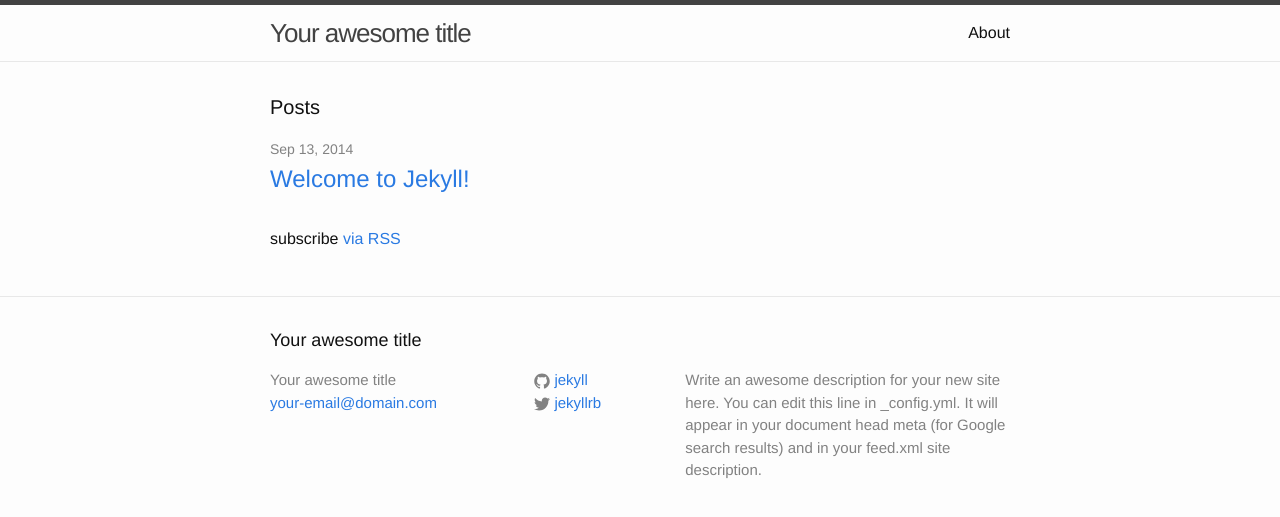
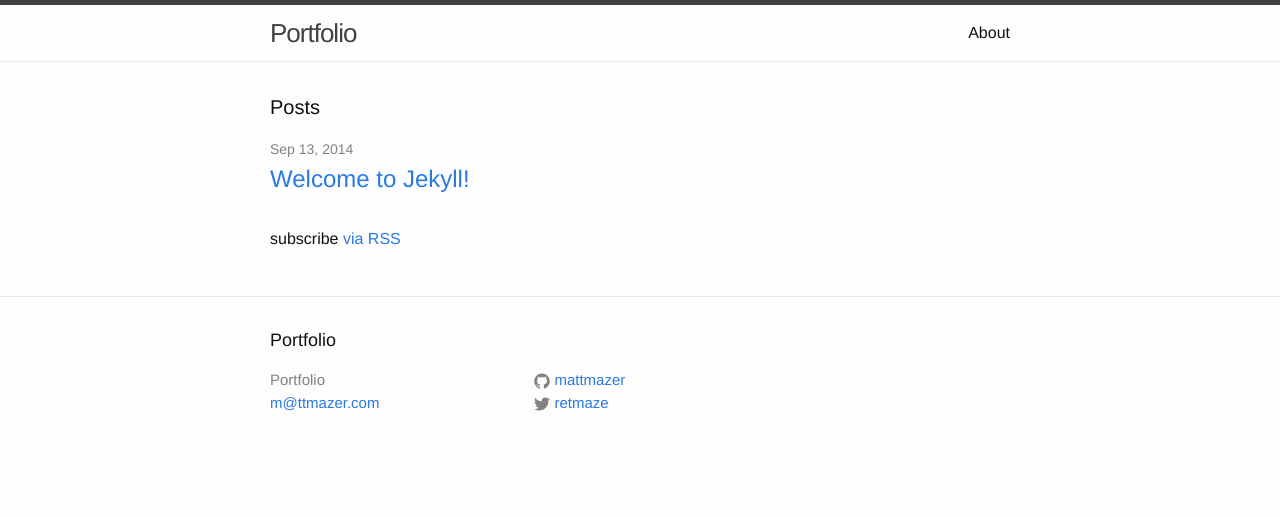
Before and after one commit to mattmazer/mattmazer.github.io, a Jekyll site: the page built from index.html, in a window 1280 px wide. Shown: the top 517 px of the page. Built offline with Jekyll 4.4.1, drawn with Linux system fonts in a browser that asks for light colours.

Commit message:
Update _config.yml

```diff
--- a/_config.yml
+++ b/_config.yml
@@ -1,14 +1,14 @@
 # Site settings
-title: Your awesome title
-email: your-email@domain.com
+title: Portfolio
+email: m@ttmazer.com
 description: > # this means to ignore newlines until "baseurl:"
-  Write an awesome description for your new site here. You can edit this
-  line in _config.yml. It will appear in your document head meta (for
-  Google search results) and in your feed.xml site description.
 baseurl: "" # the subpath of your site, e.g. /blog/
 url: "http://yourdomain.com" # the base hostname & protocol for your site
-twitter_username: jekyllrb
-github_username:  jekyll
+twitter_username: retmaze
+github_username:  mattmazer
+safe: true
+timezone: America/New_York
+
 
 # Build settings
 markdown: kramdown
```
